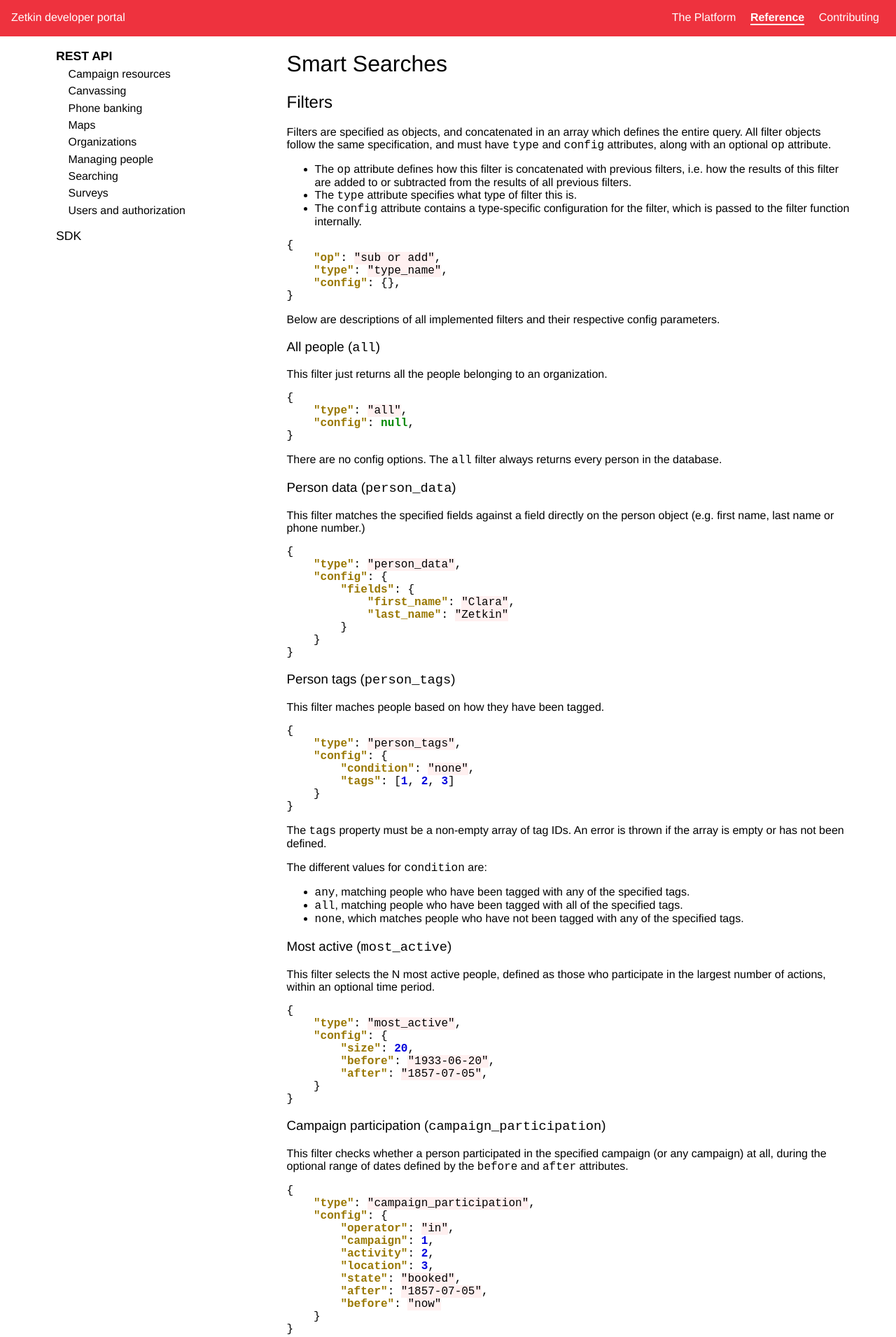
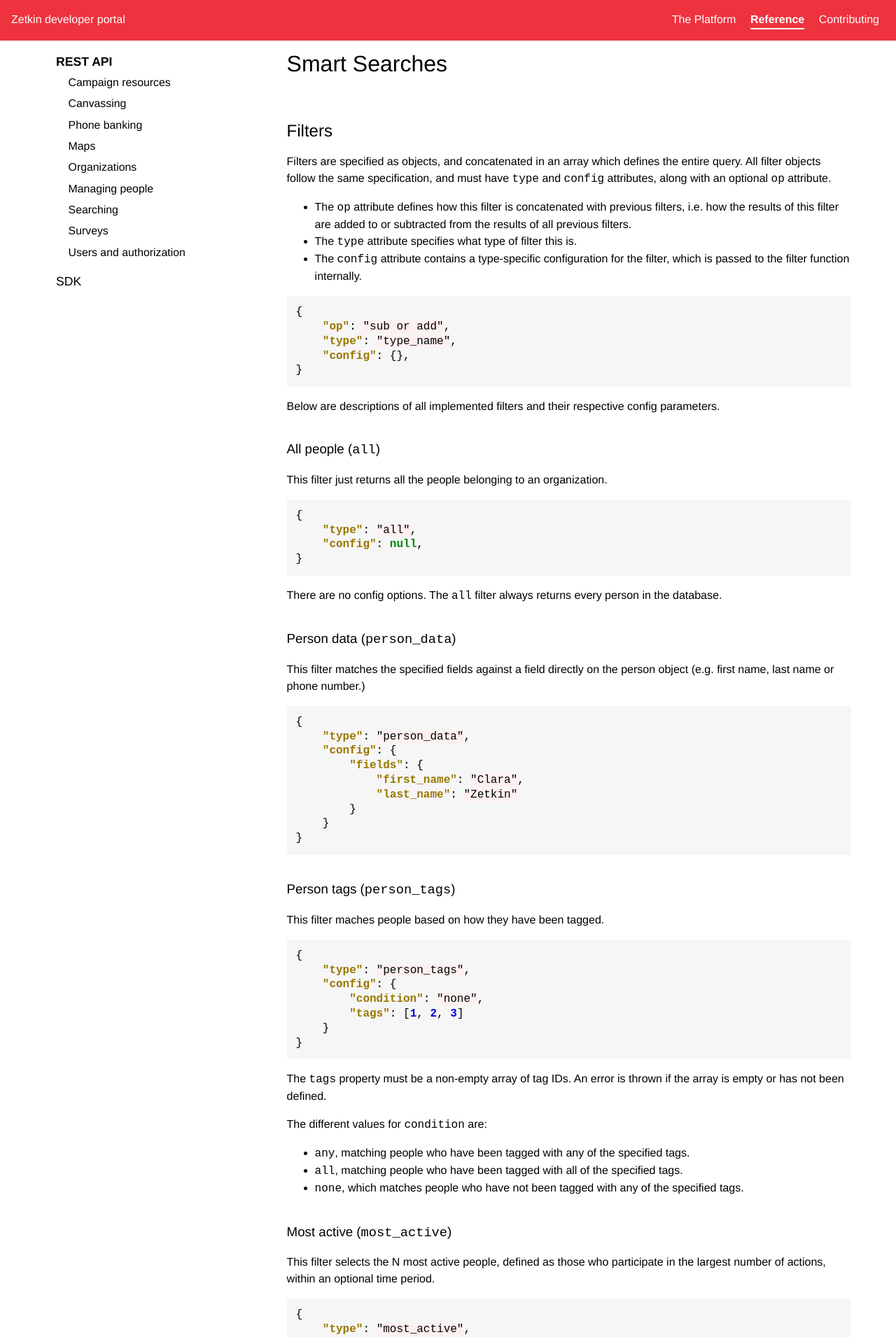
Before and after one commit to zetkin/developer.zetkin.org, a Jekyll site: the page built from reference/api/smartsearches/index.md, in a window 1280 px wide. Shown: the top 1911 px of the page at 70% size. Built offline with Jekyll 4.4.1, drawn with Linux system fonts in a browser that asks for light colours.

Commit message:
Tweak general text formatting

```diff
--- a/_sass/_base.scss
+++ b/_sass/_base.scss
@@ -1,8 +1,23 @@
 body {
     font-size: $base-font-size;
     font-family: $base-font-family;
+    line-height: 1.5em;
 }
 
 h1, h2, h3, h4, h5 {
     font-weight: normal;
 }
+
+h2 {
+    margin-top: 3em;
+}
+
+h3 {
+    margin-top: 2em;
+}
+
+pre.highlight {
+    padding: 0.8em;
+    background-color: #f6f6f6;
+    line-height: 1.3em;
+}
```
